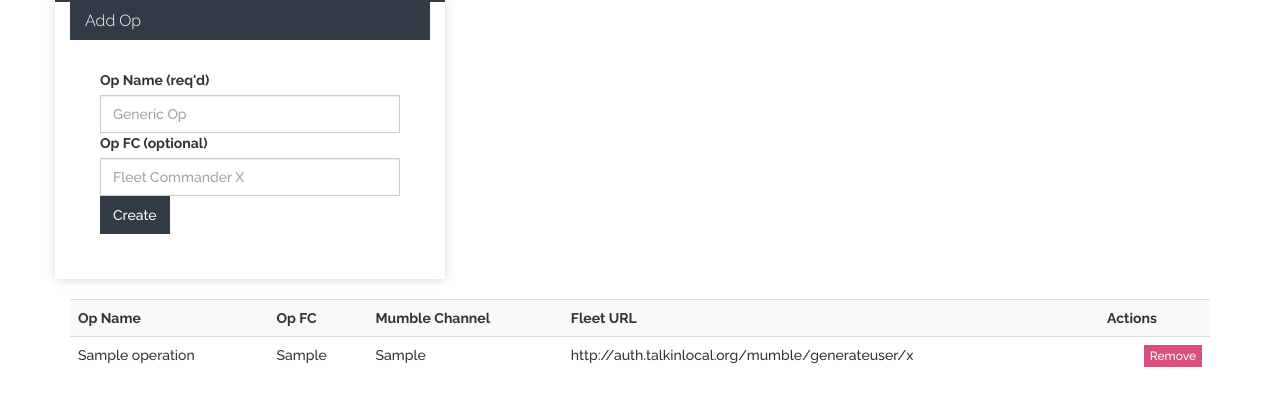
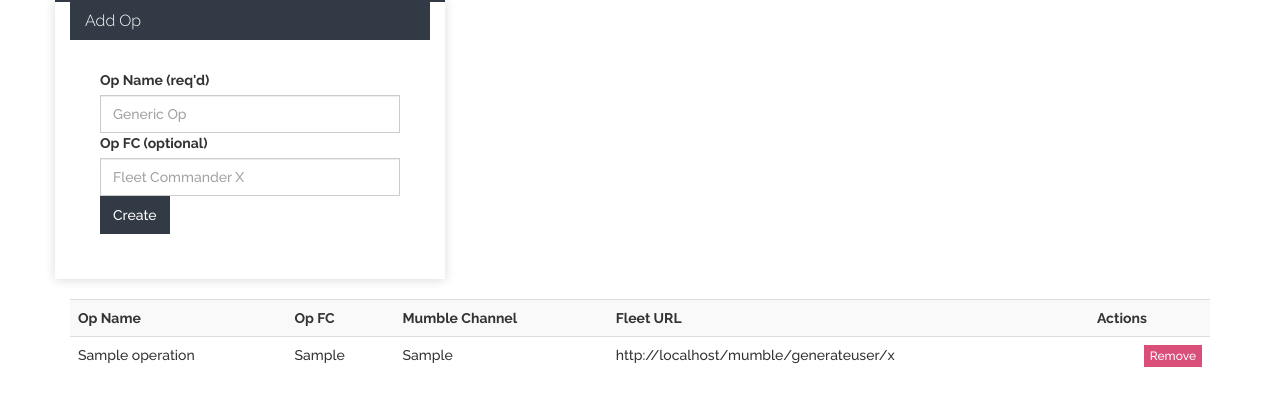
Before and after one commit to andimiller/pizza-auth, a Flask app: template pizza_auth/templates/mumbleopslist.html in a window 1280 px wide. Shown: the part 143-549 px from the top of the page. Run offline with Flask 2, Linux system fonts and the light colour scheme; the template is opened without the code that fills it: most values are stand-ins (such as "Sample title", 1, 10 or a date in 2020); some libraries are stand-ins or nearby versions.

Commit message:
Death to HTML5. An HTML5 wizard can fix the layout of /mumble/

```diff
--- a/pizza_auth/templates/mumbleopslist.html
+++ b/pizza_auth/templates/mumbleopslist.html
@@ -6,7 +6,7 @@
 	<div class="col-md-4 panel panel-primary">
 			<div class="panel-heading"><h3 class="panel-title">Add Op</h3></div>
 			<div class="panel-body form-group">
-				<form role="form" class="panel-body form-inline span8 custom-form" name="form" action="/mumble/admin/add" method="post">
+				<form role="form" class="panel-body form-inline span4 custom-form" name="form" action="/mumble/admin/add" method="post">
 					<label for="op_name">Op Name (req'd)</label><br />
 					<input class="form-control" style="width:100%" type="text" name="op_name" placeholder="Generic Op"></input>
 					<label for="op_fc">Op FC (optional)</label><br />
@@ -29,7 +29,7 @@
 				<td>{{ op.op_name }}</td>
 				<td>{{ op.op_fc }}</td>
 				<td>{{ op.op_channel }}</td>
-				<td>http://auth.talkinlocal.org/mumble/generateuser/{{ op.op_hash }}</td>
+				<td>http://{{ request.headers.host  }}/mumble/generateuser/{{ op.op_hash }}</td>
 				<td>
 					<div class="btn-group pull-right">
 						<a class="btn btn-xs btn-danger" href="/mumble/remove/{{ op.op_hash }}">Remove</a>
```
